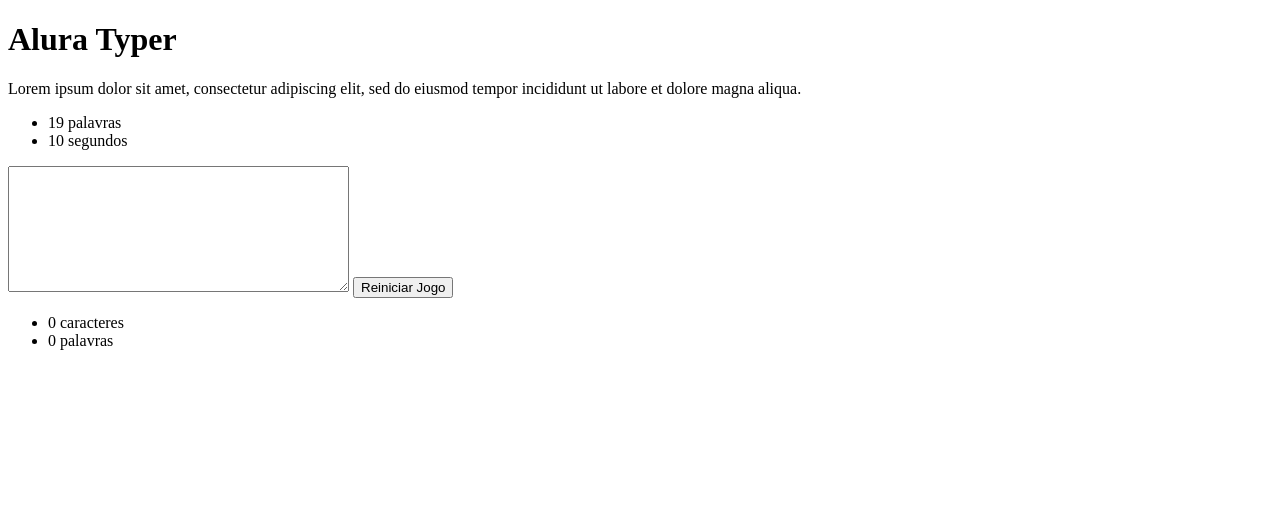
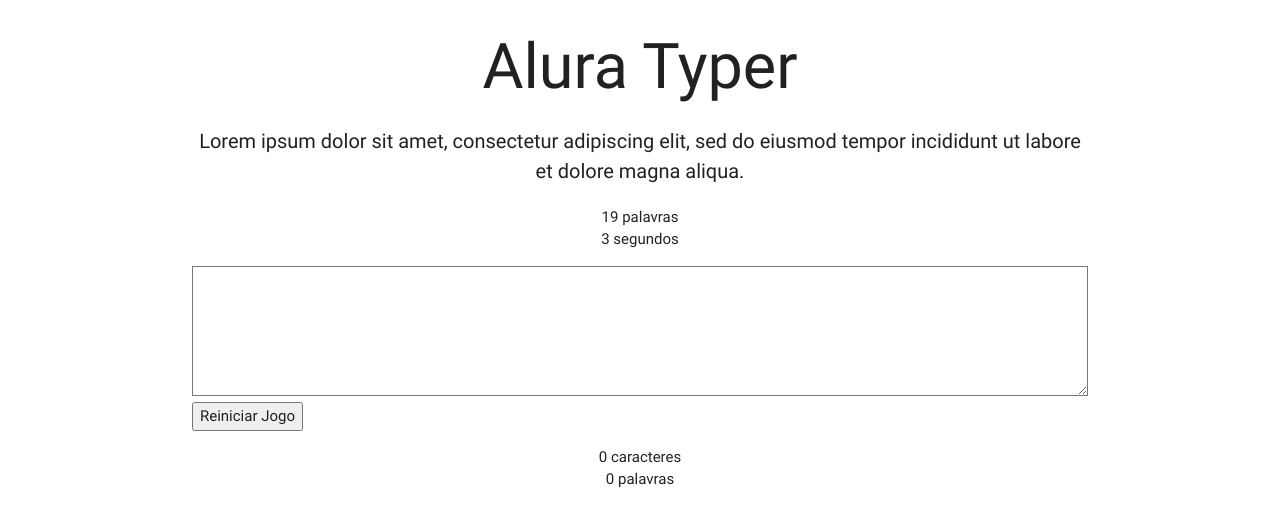
Before and after one commit to evertonpaiva/cursoJQuery, a plain HTML site: page public/principal.html in a window 1280 px wide. Drawn offline with Linux system fonts and the light colour scheme.

Commit message:
Estilizando a página com framework materialize. Adicionando estilo ao se desativar um campo.

```diff
--- a/public/css/estilos.css
+++ b/public/css/estilos.css
@@ -0,0 +1,12 @@
+.frase {
+    font-size: 20px;
+}
+
+.campo-digitacao {
+    font-size: 20px;
+    height: 130px;
+}
+
+.campo-desativado {
+    background-color: lightgray;
+}
--- a/public/js/main.js
+++ b/public/js/main.js
@@ -43,6 +43,7 @@
                 campo.attr("disabled", true);
                 clearInterval(cronometroID);
                 $("#botao-reiniciar").attr("disabled", false);
+                campo.addClass("campo-desativado");
             }
         }, 1000);
     });
--- a/public/principal.html
+++ b/public/principal.html
@@ -3,25 +3,30 @@
 <head>
     <meta charset="UTF-8">
     <title>Alura Typer</title>
+    <link rel="stylesheet" href="css/libs/materialize.min.css">
+    <link rel="stylesheet" href="css/estilos.css">
 </head>
 <body>
+    <div class="container">
         <!-- Seja bem vindo ao curso de jQuery :) -->
-    <h1>Alura Typer</h1>
-    <p class="frase">Lorem ipsum dolor sit amet, consectetur adipiscing elit, sed do eiusmod tempor incididunt ut labore et dolore magna aliqua.</p>
+        <h1 class="center">Alura Typer</h1>
+        <p class="frase center">Lorem ipsum dolor sit amet, consectetur adipiscing elit, sed do eiusmod tempor incididunt ut labore et dolore magna aliqua.</p>
 
 
-    <ul class="informacoes">
+        <ul class="informacoes center">
             <li><span id="tamanho-frase">2</span> palavras</li>
-        <li><span id="tempo-digitacao">10</span> segundos</li>
+            <li><span id="tempo-digitacao">3</span> segundos</li>
         </ul>
 
         <textarea class="campo-digitacao" rows="8" cols="40"></textarea>
         <button id="botao-reiniciar">Reiniciar Jogo</button>
 
-    <ul>
+        <ul class="center">
             <li><spam id="contador-caracteres">0</spam> caracteres</li>
             <li><span id="contador-palavras">0</span> palavras</li>
         </ul>
+
+    </div>
 
     <script src="js/jquery.js"></script>
     <script src="js/main.js"></script>
```
Lines whose indentation alone changed are shown as unchanged.
